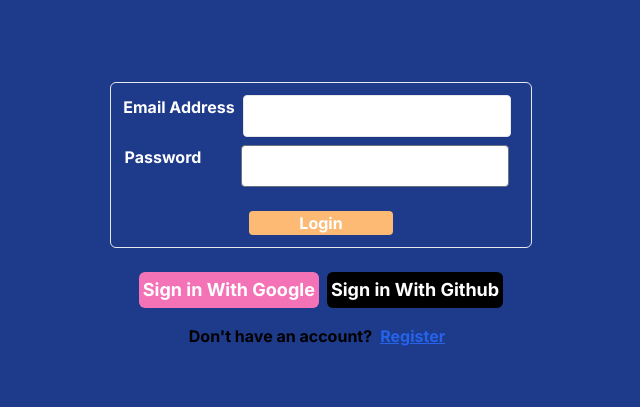
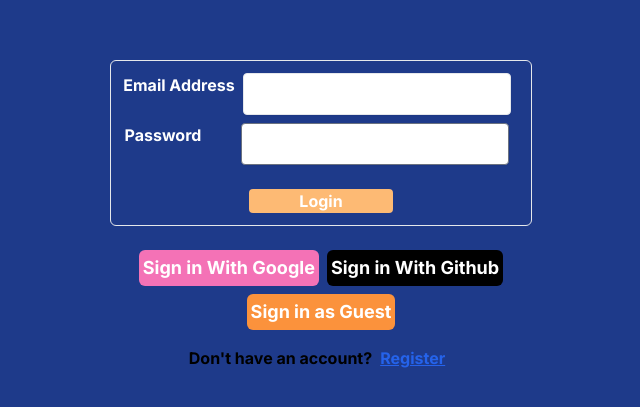
Before and after one commit to Wesman687/NextjsEcommerceAdmin, a Next.js app: page /login in a window 1280 px wide. Shown: the part 189-596 px from the top of the page, without its empty margins (327-967 px from the left). Built offline with nearby package versions, Linux system fonts and the light colour scheme; no server answers.

Commit message:
admin done for now

```diff
--- a/app/actions/index.js
+++ b/app/actions/index.js
@@ -27,7 +27,7 @@
     }
 }
 
-const adminEmails= ['WESMAN687@GMAIL.COM']
+const adminEmails= ['WESMAN687@GMAIL.COM', 'GUEST@GUEST.COM']
 export async function isAdminRequest(){
     const session = await auth()
     if (session && adminEmails.includes(session?.user?.email.toUpperCase())){
--- a/app/components/Login.jsx
+++ b/app/components/Login.jsx
@@ -32,8 +32,8 @@
     }
     }
   return (
-    <>
-    <div className='text-xl text-red-500'>{error}</div>
+    <div className='flex items-center flex-col'>
+    <div className='text-xl text-red-500 flex items-center'>{error}</div>
     <form className='text-white my-5 flex flex-col items-center border p-3 border-gray-200 rounded-md w-fit'
     onSubmit={handleFormSubmit}>
     <div className='flex'>
@@ -49,6 +49,6 @@
     <button type='submit' className='bg-orange-300 mt-4 rounded flex justify-center items-center w-36'>Login</button>
     </form>
     <SocialLogin />
-    </>
+    </div>
   )
 }
--- a/app/components/SocialLogin.jsx
+++ b/app/components/SocialLogin.jsx
@@ -1,17 +1,50 @@
-import React from 'react'
-import { doSocialLogin } from '../actions'
+'use client'
+import React from "react";
+import { doCredentialLogin, doSocialLogin } from "../actions";
+import { useRouter } from "next/navigation";
 
 export default function SocialLogin() {
+  const router = useRouter()
+  async function guestLogin() {
+    const email = 'Guest@guest.com'
+    const password = "Guest1234567"
+    const formData = new FormData();
+    formData.append("email", email);
+    formData.append("password", password);
+    try {
+      const response = await doCredentialLogin(formData);
+      if (!!response.error) {
+        setError(response.error.message);
+      } else {
+        router.push("/");
+      }
+    } catch (error) {
+      console.log(error.message);
+    }
+  }
   return (
     <div>
       <form action={doSocialLogin}>
-        <button className='bg-pink-400 text-white p-1 rounded-md m-1 text-lg' type='submit' name='action' value='google'>
-            Sign in With Google
+        <button
+          className="bg-pink-400 text-white p-1 rounded-md m-1 text-lg"
+          type="submit"
+          name="action"
+          value="google"
+        >
+          Sign in With Google
         </button>
-        <button className='bg-black text-white p-1 rounded-md m-1 text-lg' type='submit' name='action' value='github'>
-            Sign in With Github
+        <button
+          className="bg-black text-white p-1 rounded-md m-1 text-lg"
+          type="submit"
+          name="action"
+          value="github"
+        >
+          Sign in With Github
         </button>
       </form>
+      <button onClick={guestLogin} className="bg-orange-400 text-white p-1 rounded-md m-1 text-lg">
+        Sign in as Guest
+      </button>
     </div>
-  )
+  );
 }
--- a/app/queries/user.js
+++ b/app/queries/user.js
@@ -1,8 +1,8 @@
-import { User } from "@/model/user-modal"
+import { User } from "../model/user-model"
 
 
 
-export async function createUser(user) {
+export default async function createUser(user) {
     try {
         return await User.create(user)
     } catch (error) {
--- a/app/verifyemail/page.js
+++ b/app/verifyemail/page.js
@@ -3,7 +3,7 @@
 import Link from "next/link";
 import React, { useEffect, useState } from "react";
 
-export default async function page() {
+export default function page() {
   const [token, setToken] = useState();
   const [verified, setVerified] = useState();
   useEffect(() => {
```
